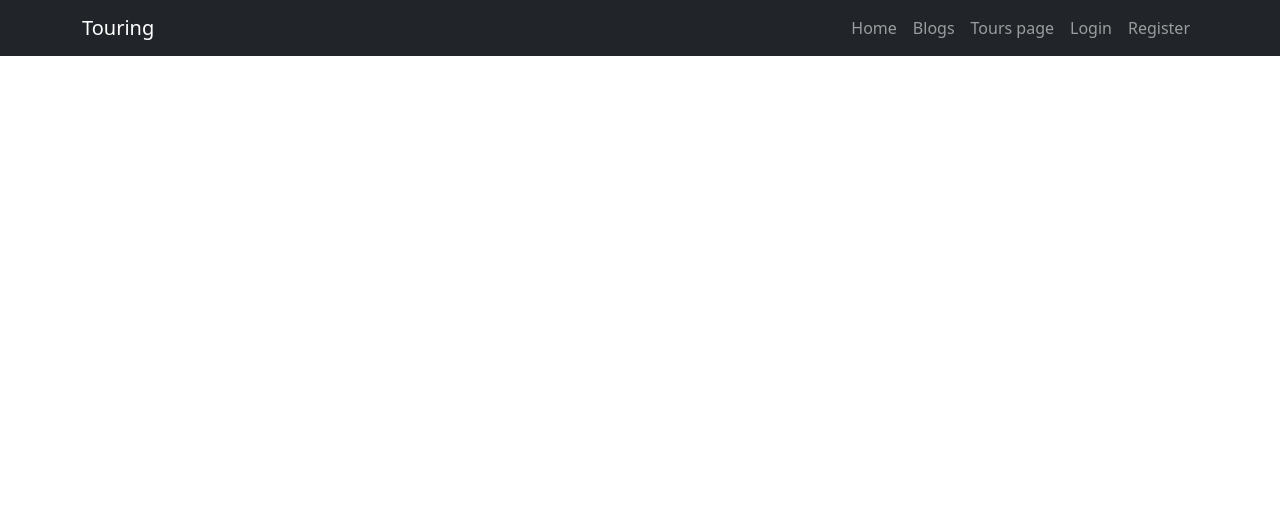
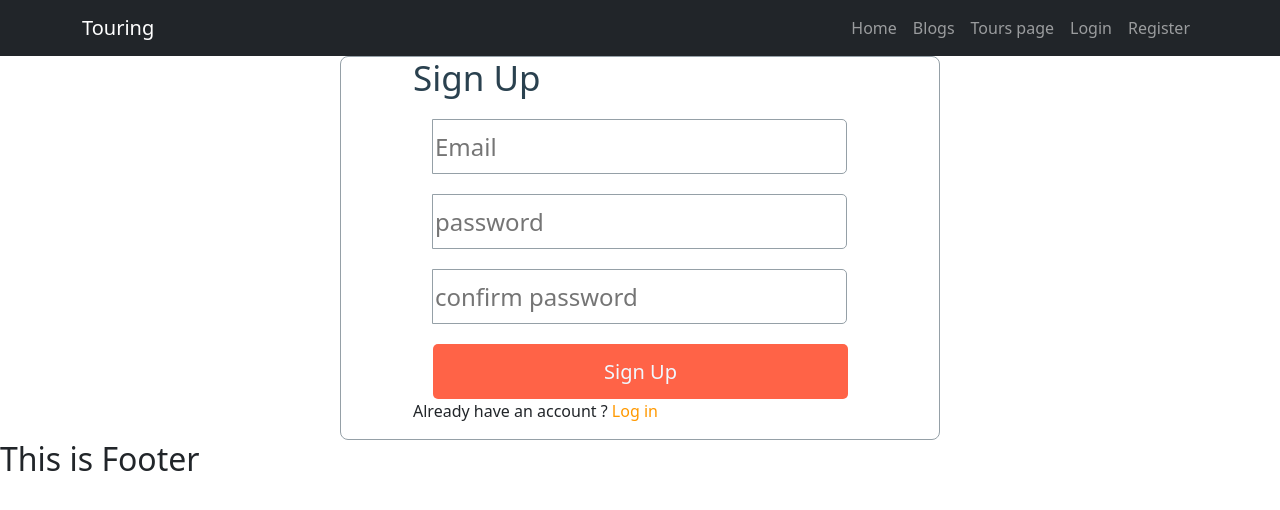
Before and after one commit to Amomen/independent-service-provider, a React (Create React App) app: page /register in a window 1280 px wide. Shown: the top 510 px of the page. Built offline with nearby package versions, Linux system fonts and the light colour scheme.

Commit message:
firebase integrated

```diff
--- a/package.json
+++ b/package.json
@@ -11,8 +11,10 @@
     "react": "^17.0.2",
     "react-bootstrap": "^2.2.3",
     "react-dom": "^17.0.2",
+    "react-firebase-hooks": "^5.0.3",
     "react-router-dom": "^6.3.0",
     "react-scripts": "5.0.0",
+    "react-toastify": "^8.2.0",
     "web-vitals": "^2.1.0"
   },
   "scripts": {
--- a/src/App.js
+++ b/src/App.js
@@ -6,7 +6,8 @@ import Home from './components/Home/Home';
 import Tours from './components/Tours/Tours';
 import Blogs from './components/Blogs/Blogs';
 import Login from './components/Login/Login';
-import Register from './components/Register/Register';
+import Register from './components/Register/Signup';
+import Footer from './components/Footer/Footer';
 
 function App() {
   return (
@@ -14,11 +15,13 @@ function App() {
       <Header></Header>
       <Routes>
           <Route path="/" element={<Home></Home>}></Route>
+          <Route path="/home" element={<Home></Home>}></Route>
           <Route path="/tours" element={<Tours></Tours>}></Route>
           <Route path="/blogs" element={<Blogs></Blogs>}></Route>
           <Route path="/login" element={<Login></Login>}></Route>
           <Route path="/register" element={<Register></Register>}></Route>
       </Routes>
+      <Footer></Footer>
     </div>
   );
 }
--- a/src/components/Card/Cards.css
+++ b/src/components/Card/Cards.css
@@ -1,4 +1,12 @@
 .product-image img {
   height: 286px;
   width: 286px;
+  align-items: center;
+  justify-content: center;
 }
+.button{
+    margin-left: 25px;
+    border: none;
+    border-radius: 15px;
+    background-color: skyblue;
+}
--- a/src/components/Card/Cards.js
+++ b/src/components/Card/Cards.js
@@ -4,8 +4,12 @@ import "./Cards.css";
 const Cards = ({ img }) => {
   const { image, name, rating } = img;
   return (
-    <div className="product-image">
+    <div className="product-image ">
       <img src={image} alt="" />
+      <p>{name}</p>
+      <button className="btn-btn-dark btn-lg button ms-auto ">
+        Have a tour
+      </button>
     </div>
   );
 };
--- /dev/null
+++ b/src/components/Footer/Footer.css
@@ -0,0 +1,3 @@
+.footer{
+
+}
--- /dev/null
+++ b/src/components/Footer/Footer.js
@@ -0,0 +1,17 @@
+import React from 'react';
+import "./Footer.css"
+const Footer = () => {
+    return (
+        <footer>
+            <div className="footer">
+                <div className="row">
+                    <div className="col-md-6">
+                        <h2>This is Footer</h2>
+                    </div>
+                </div>
+            </div>
+        </footer>
+    );
+};
+
+export default Footer;
--- /dev/null
+++ b/src/components/Loading/Loading.js
@@ -0,0 +1,12 @@
+import React from "react";
+import { Spinner } from "react-bootstrap";
+
+const Loading = () => {
+  return (
+    <div className="w-100 h-60 flex justify-center items-center">
+      <Spinner animation="border" variant="primary" />
+    </div>
+  );
+};
+
+export default Loading;
--- /dev/null
+++ b/src/components/Login/Login.css
@@ -0,0 +1,54 @@
+.form-container {
+  width: 600px;
+  border: 1px solid #95a0a7;
+  box-sizing: border-box;
+  border-radius: 8px;
+  display: flex;
+  justify-content: center;
+  margin: 0 auto;
+}
+.form-title {
+  font-size: 35px;
+  color: #2a414f;
+  font-weight: 400;
+}
+.input-group {
+  margin: 20px;
+}
+.input-group label {
+  display: block;
+}
+.input-group input {
+  width: 415px;
+  height: 55px;
+  border: 1px solid #95a0a7;
+  box-sizing: border-box;
+  border-radius: 5px;
+  font-size: 24px;
+}
+.form-submit {
+  width: 415px;
+  margin-left: 20px;
+  height: 55px;
+  background-color: tomato;
+  border-radius: 5px;
+  border: none;
+  font-size: 20px;
+  color: aliceblue;
+  padding: 0;
+  cursor: pointer;
+}
+.form-submit:hover {
+  background-color: red;
+}
+.form-link {
+  color: #ff9900;
+  text-decoration: none;
+}
+.forgot{
+    border: none;
+    margin-left: 10px;
+    padding: 0;
+    color: blue;
+
+}
--- a/src/components/Login/Login.js
+++ b/src/components/Login/Login.js
@@ -1,11 +1,109 @@
-import React from 'react';
+import React, { useRef, useState } from "react";
+import { useSendPasswordResetEmail, useSignInWithEmailAndPassword } from "react-firebase-hooks/auth";
+import { Link, useLocation, useNavigate } from "react-router-dom";
+import { toast } from "react-toastify";
+import auth from "../../firebase.init";
+import Loading from "../Loading/Loading";
+import "./Login.css";
 
 const Login = () => {
-    return (
-        <div>
-            <h2>Login Page</h2>
-        </div>
-    );
+    const [signInWithEmailAndPassword, user, loading, error] =
+    useSignInWithEmailAndPassword(auth);
+  const [sendPasswordResetEmail, sending] = useSendPasswordResetEmail(auth);
+  const navigate = useNavigate();
+  const location = useLocation();
+  const from = location.state?.from?.pathname || "/";
+
+  const emailRef = useRef("");
+  const passwordRef = useRef("");
+
+  const handleSubmit = (event) => {
+    event.preventDefault();
+    const email = emailRef.current.value;
+    const password = passwordRef.current.value;
+
+    signInWithEmailAndPassword(email, password);
+  };
+
+  if (loading || sending) {
+    return <Loading></Loading>;
+  }
+
+  if (user) {
+    navigate(from, { replace: true });
+  }
+
+  const handleForgotPassword = async () => {
+    const email = emailRef.current.value;
+    if (email) {
+      await sendPasswordResetEmail(email);
+      toast("Sent email");
+    }
+    else{
+      toast("enter your email address");
+    }
+  };
+
+  let errorElement;
+
+  if (error) {
+    errorElement = <p className="text-danger"> Error {error?.message}</p>;
+  } else {
+    errorElement = "";
+  }
+ /*  const [email, setEmail] = useState("");
+  const [pass, setPass] = useState("");
+  const emailBlur = (event) => {
+    setEmail(event.target.value);
+  };
+  const [signInWithEmailAndPassword, user, loading, error] =
+    useSignInWithEmailAndPassword(auth);
+    const navigate=useNavigate();
+    if(user){
+        navigate(from, {replace:true})
+    }
+  const passBlur = (event) => {
+    setPass(event.target.value);
+  };
+  const userSignIn = (event) => {
+    event.preventDefault();
+    signInWithEmailAndPassword(email,pass)
+  };
+  const location=useLocation();
+const from=location.state?.from?.pathname || '/'; */
+
+
+  return (
+    <div className="form-container">
+      <div>
+        <h2 className="form-title"> Please Log in</h2>
+        <form onSubmit={handleSubmit} action="">
+          <div className="input-group">
+            <label htmlFor="email"></label>
+            <input placeholder="Email" ref={emailRef} type="email" name="email" />
+          </div>
+          <div className="input-group">
+            <label htmlFor="pass"></label>
+            <input placeholder="Password" ref={passwordRef} type="password" name="pass" />
+          </div>
+          <p>{error?.message}</p>
+          {
+              loading && <p>Loading...</p>
+          }
+          <button type="submit" value="login" className="form-submit">
+            Login
+          </button>
+        </form>
+        <p>
+          New to Touring ?{" "}
+          <Link to="/signup" className="form-link">
+            Sign Up
+          </Link>
+          <button className="forgot" onClick={handleForgotPassword}>Forgot pasword? </button>
+        </p>
+      </div>
+    </div>
+  );
 };
 
 export default Login;
--- a/src/components/Register/Register.js
+++ /dev/null
@@ -1,11 +0,0 @@
-import React from 'react';
-
-const Register = () => {
-    return (
-        <div>
-
-        </div>
-    );
-};
-
-export default Register;
--- /dev/null
+++ b/src/components/Register/Signup.js
@@ -0,0 +1,110 @@
+import React, { useState } from "react";
+import { Link, useNavigate } from "react-router-dom";
+import { useCreateUserWithEmailAndPassword } from "react-firebase-hooks/auth";
+import auth from "../../firebase.init";
+const Signup = () => {
+  const [email, setEmail] = useState("");
+  const [password, setPassword] = useState("");
+  const [confirmPassword, setConfirmPassword] = useState("");
+  const [createUserWithEmailAndPassword, user, loading, error] =
+    useCreateUserWithEmailAndPassword(auth);
+  const navigate = useNavigate();
+
+  const handleEmail = (event) => {
+    setEmail(event.target.value);
+  };
+  const handlePassword = (event) => {
+    setPassword(event.target.value);
+  };
+  const handleConfirmPassword = (event) => {
+    setConfirmPassword(event.target.value);
+  };
+  const handleSubmit = () => {};
+
+  let errorElement;
+
+  if (error) {
+    errorElement = <p className="text-danger"> Error {error?.message}</p>;
+  } else {
+    errorElement = "";
+  }
+
+  const handleSignUp = (event) => {
+    event.preventDefault();
+    createUserWithEmailAndPassword(email, password);
+  };
+  if (user) {
+    navigate("/");
+  }
+  const handleForgotPassword = (event) => {};
+ /*  const [email, setEmail] = useState("");
+  const [password, setPassWord] = useState("");
+  const [confirmPass, setConfirmPass] = useState("");
+  const [error, setError] = useState("");
+  const navigate = useNavigate();
+  const [createUserWithEmailAndPassword, user] =
+    useCreateUserWithEmailAndPassword(auth);
+  const EmailBlur = (event) => {
+    setEmail(event.target.value);
+  };
+  const passBlur = (event) => {
+    setPassWord(event.target.value);
+  };
+  const confirmPassBlur = (event) => {
+    setConfirmPass(event.target.value);
+  };
+  if (user) {
+    navigate("/home");
+  }
+
+  const createUser = (event) => {
+    event.preventDefault();
+    if (password !== confirmPass) {
+      setError("your passwords doesn't match");
+      return;
+    }
+    if (password.length > 6) {
+      setError("Password must be 6 charecters or longer");
+      return;
+    }
+    createUserWithEmailAndPassword(email, password);
+  }; */
+
+  return (
+    <div className="form-container">
+      <div>
+        <h2 className="form-title"> Sign Up </h2>
+        <form onSubmit={handleSignUp} >
+          <div className="input-group">
+            <label htmlFor="email" ></label>
+            <input placeholder="Email" onBlur={handleEmail} type="email" name="email" />
+          </div>
+          <div className="input-group">
+            <label  onBlur={handleEmail} htmlFor="pass" ></label>
+            <input placeholder="password" onBlur={handlePassword} type="password" required name="pass" />
+          </div>
+          <div className="input-group">
+            <label htmlFor="pass" ></label>
+            <input placeholder="confirm password"
+              onBlur={handleConfirmPassword}
+              type="password"
+              required
+              name="pass"
+            />
+          </div>
+          <button type="submit" value="Sign Up" className="form-submit">
+            Sign Up
+          </button>
+        </form>
+        <p>
+          Already have an account ?{" "}
+          <Link to="/login" className="form-link">
+            Log in
+          </Link>
+        </p>
+      </div>
+    </div>
+  );
+};
+
+export default Signup;
```
Also changed, not shown: src/firebase.init.js (renamed from firebase.init.js), 2 other files (tests, documents, lock files or other folders).
